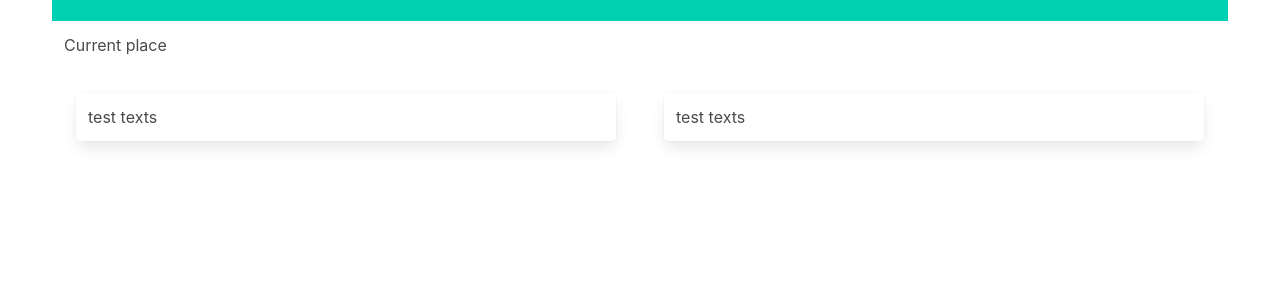
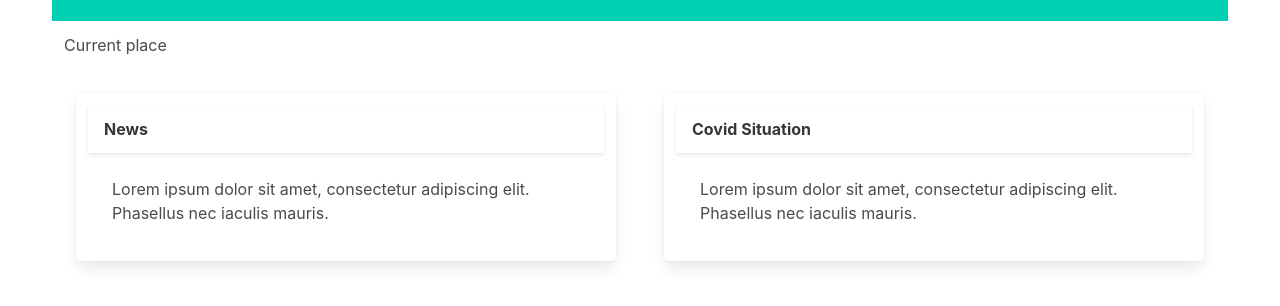
Before and after one commit to venturecarbajal/project_one, a plain HTML site: page develop/main.html in a window 1280 px wide. Shown: the part 104-410 px from the top of the page. Drawn offline with Linux system fonts and the light colour scheme.

Commit message:
new cards

```diff
--- a/develop/main.html
+++ b/develop/main.html
@@ -29,11 +29,29 @@
 
 
        <div id="covidNews" class="column card mx-5" >
-            <h1>test texts</h1>
+        <header class="card-header">
+            <p class="card-header-title">
+              News
+            </p>
+          </header>
+          <div class="card-content">
+            <div class="content">
+              Lorem ipsum dolor sit amet, consectetur adipiscing elit. Phasellus nec iaculis mauris.
+            </div>
+          </div>
        </div>
 
        <div id="covidSituation" class="column card mx-5" >
-        <h1>test texts</h1>
+            <header class="card-header">
+              <p class="card-header-title">
+                Covid Situation
+              </p>
+            </header>
+            <div class="card-content">
+              <div class="content">
+                Lorem ipsum dolor sit amet, consectetur adipiscing elit. Phasellus nec iaculis mauris.
+              </div>
+            </div>
        </div>
 
     </div>
```
